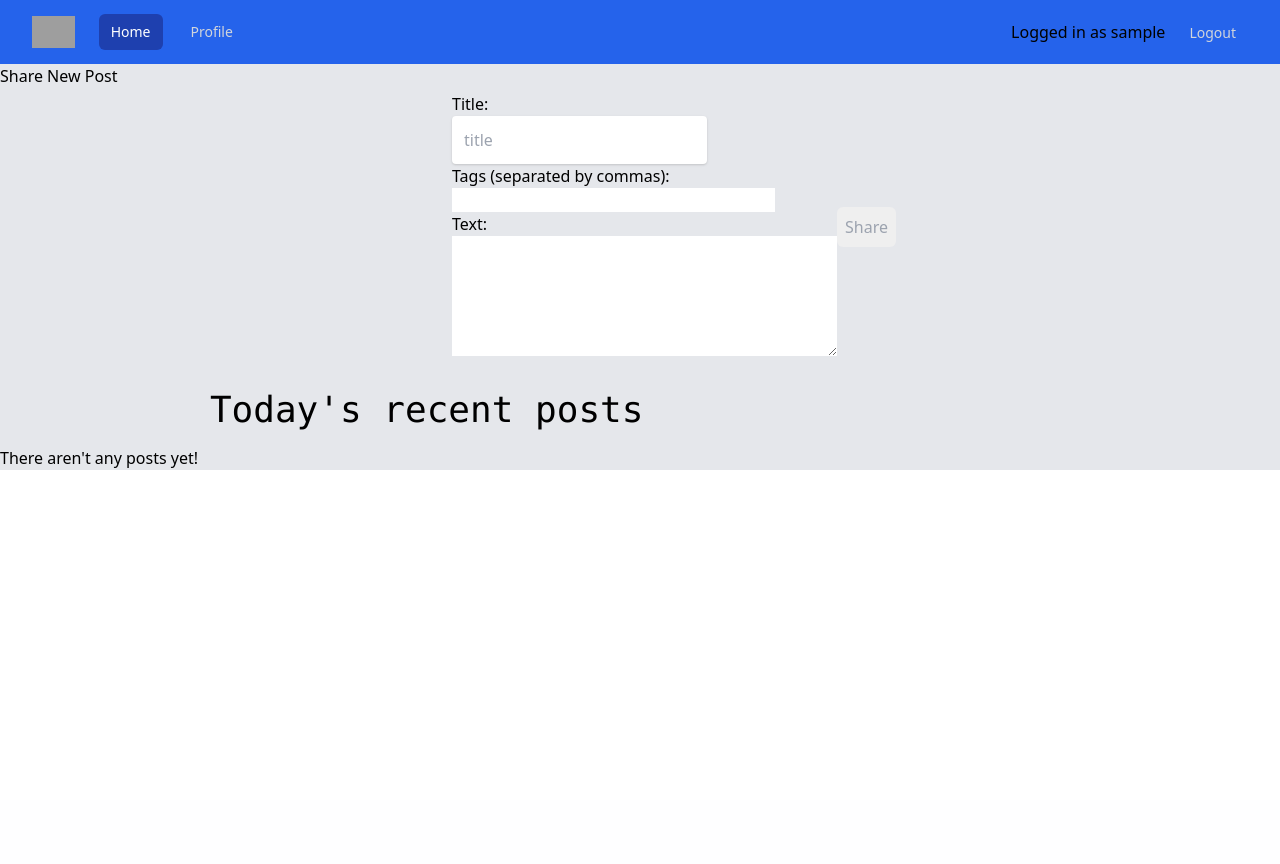
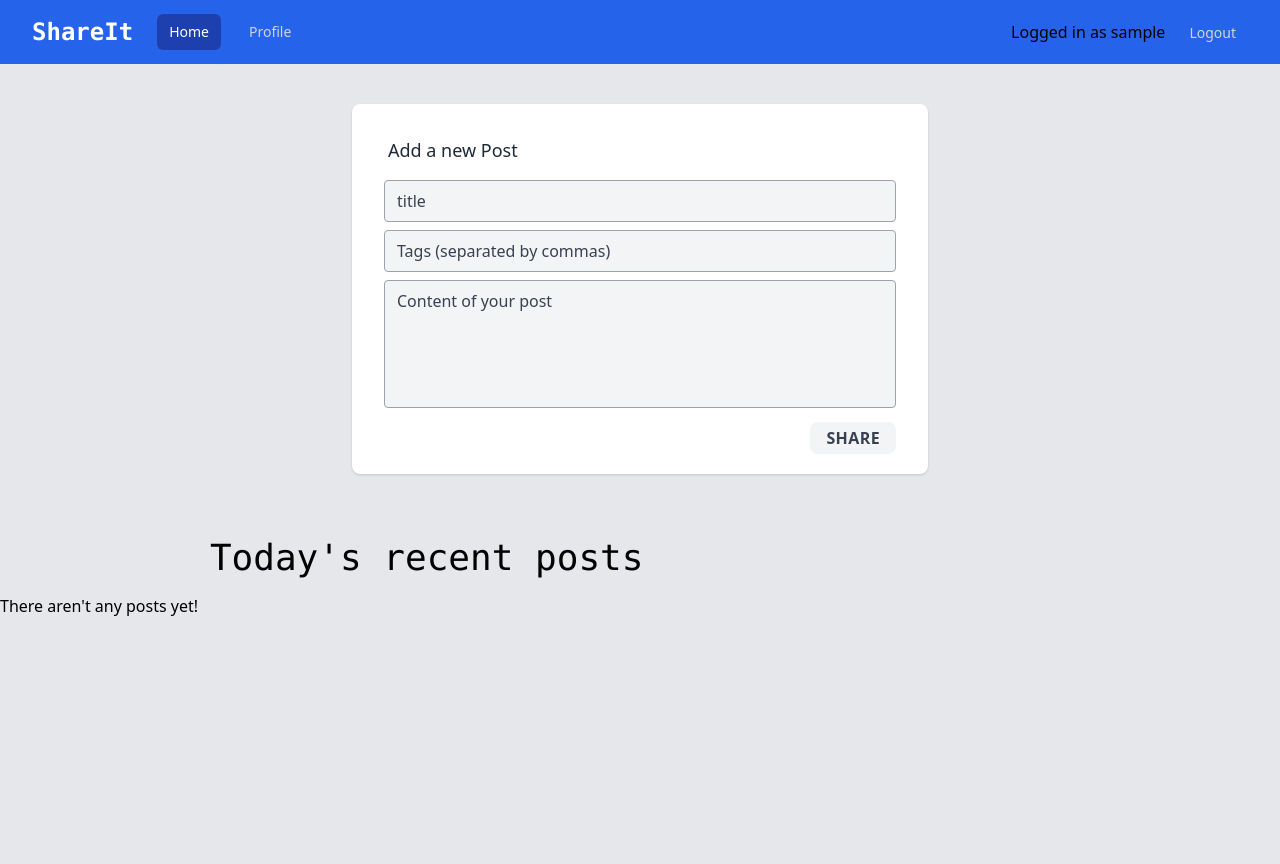
Before and after one commit to przemyslawmarkiewicz/ShareIt-flask, a Flask app: template app/templates/index.html in a window 1280 px wide. Before the commit the page ends 470 px from the top, so only its background shows below. Run offline with Flask 2, Linux system fonts and the light colour scheme; the template is opened without the code that fills it, so the values that code supplies are empty; the visitor is signed in with stand-in values (Sample User, id 1); grey boxes are pictures that could not be loaded.

Commit message:
added undraw, styling add post form

```diff
--- a/app/models.py
+++ b/app/models.py
@@ -42,6 +42,7 @@ class User:
             title=title,
             text=text,
             timestamp=timestamp(),
+            likes=0,
             date=date()
         )
         rel = Relationship(user, 'PUBLISHED', post)
@@ -60,6 +61,11 @@ class User:
     def like_post(self, post_id):
         user = self.find()
         post = matcher.match('Post', id=post_id).first()
+        query = """
+        MATCH (post:Post {id:$id})
+        SET post.likes = post.likes + 1
+        """
+        graph.run(query, id=post_id)
         graph.merge(Relationship(user, 'LIKED', post))
 
     def get_recent_posts(self):
--- a/app/templates/_base.html
+++ b/app/templates/_base.html
@@ -6,8 +6,8 @@
       <div class="relative flex items-center justify-between h-16">
         <div class="flex-1 flex items-center justify-center sm:items-stretch sm:justify-start">
           <div class="flex-shrink-0 flex items-center">
-            <img class="block lg:hidden h-8 w-auto" src="https://tailwindui.com/img/logos/workflow-mark-indigo-500.svg" alt="Workflow">
-            <img class="hidden lg:block h-8 w-auto" src="https://tailwindui.com/img/logos/workflow-logo-indigo-500-mark-white-text.svg" alt="Workflow">
+            <!-- <img class="hidden lg:block h-8 w-auto" src="https://tailwindui.com/img/logos/workflow-logo-indigo-500-mark-white-text.svg" alt="Workflow"> -->
+            <h3 class="font-bold font-mono md:text-xl text-center lg:text-2xl text-white">ShareIt</h3>
           </div>
           <div class="hidden sm:block sm:ml-6">
             <div class="flex space-x-4">
@@ -40,6 +40,6 @@
   {% for message in get_flashed_messages() %}
     <div class="flash">{{ message }}</div>
   {% endfor %}
-  <div class="container-xl bg-gray-200">
+  <div class="container-xl bg-gray-200 h-screen">
   {% block body %}{% endblock %}
     </div>
--- a/app/templates/display_posts.html
+++ b/app/templates/display_posts.html
@@ -3,22 +3,24 @@
             @import url(https://cdnjs.cloudflare.com/ajax/libs/MaterialDesign-Webfont/5.3.45/css/materialdesignicons.min.css);
             </style>
             <div class="min-w-screen bg-gray-200 flex items-center justify-center px-5 py-5">
-                <div class="w-full mx-auto rounded-lg bg-white shadow p-5 text-gray-800" style="max-width: 700px">
+                <div class="w-full mx-auto rounded-lg bg-white shadow p-5 text-gray-800" style="max-width: 800px">
                     <div class="w-full flex mb-4">
                         <div class="flex-grow">
                             <h6 class="font-bold text-md text-gray-600"><a href="{{ url_for('profile', username=row.username) }}">{{ row.username }}</a></h6>
                             <h4 class="font-bold">{{ row.post.title }}</h4>
                         </div>
-                        <div class="w-12 text-right">
+                        <div class="w-14 text-right">
                               <a href="{{ url_for('like_post', post_id=row.post.id) }}">
                                 <i class="mdi mdi-heart text-blue-400 text-3xl"></i>
                               </a>
+                              <p class="text-gray-500 text-xs align-middle">{{ row.post.likes }} likes</p>
 
                         </div>
                     </div>
                     <div class="w-full mb-4">
                         <p class="text-sm">{{ row.post.text }}</p>
                     </div>
+
                     <div class="w-full">
                       {%for tag in row.tags%}
                       <div
--- a/app/templates/index.html
+++ b/app/templates/index.html
@@ -2,20 +2,30 @@
 {% block body %}
 
   {% if session.username %}
-    <h3>Share New Post</h3>
-    <form action="{{ url_for('add_post') }}" method="post">
-      <div class="max-w-sm mx-auto p-1 pr-0 flex items-center">
-        <dl>
-            <dt>Title:</dt>
-            <input type="text" placeholder="title" class="flex-1 appearance-none rounded shadow p-3 text-grey-dark mr-2 focus:outline-none" name="title">
-            <dt>Tags (separated by commas):</dt>
-            <dd><input type="text" size="30" name="tags"></dd>
-            <dt>Text:</dt>
-            <dd><textarea name="text" rows="5" cols="40"></textarea></dd>
-        </dl>
-        <input class="inline-flex items-center justify-center p-2 rounded-md text-gray-400 hover:text-white hover:bg-blue-700 focus:outline-none focus:ring-2 focus:ring-inset focus:ring-white" aria-expanded="false" type="submit" value="Share">
+
+  <div class="min-w-screen bg-gray-200 flex items-center justify-center px-5 py-10">
+      <form class="w-full max-w-xl" action="{{ url_for('add_post') }}" method="post">
+        <div class="w-full mx-auto rounded-lg bg-white shadow p-5 text-gray-800" style="max-width: 800px">
+            <h2 class="px-4 pt-3 pb-2 text-gray-800 text-lg">Add a new Post</h2>
+            <div class="w-full md:w-full px-3 mb-2 mt-2">
+            <input class="bg-gray-100 rounded border border-gray-400 leading-normal resize-none py-2 px-3 w-full font-medium placeholder-gray-700 focus:outline-none focus:bg-white" type="text" placeholder="title" name="title" required>
+            </div>
+            <div class="w-full md:w-full px-3 mb-2 mt-2">
+            <input class="bg-gray-100 rounded border border-gray-400 leading-normal resize-none py-2 px-3 w-full font-medium placeholder-gray-700 focus:outline-none focus:bg-white" type="text" placeholder="Tags (separated by commas)" size="30" name="tags" required>
+          </div>
+            <div class="w-full md:w-full px-3 mb-2 mt-2">
+               <textarea class="bg-gray-100 rounded border border-gray-400 leading-normal resize-none w-full h-32 py-2 px-3 font-medium placeholder-gray-700 focus:outline-none focus:bg-white" name="text" placeholder='Content of your post' required></textarea>
+            </div>
+            <div class="w-full md:w-full flex items-start md:w-full px-3">
+               <div class="flex items-start w-1/2 text-gray-700 px-2 mr-auto">
+               </div>
+               <div class="-mr-1">
+                  <input type='submit' class="bg-gray-100 font-bold leading-sm uppercase text-gray-700 py-1 px-4 rounded-lg tracking-wide mr-1 hover:bg-blue-400" value='Share'>
+               </div>
+            </div>
+         </form>
       </div>
-      </form>
+   </div>
   {% endif %}
 
 <br>
```
Also changed, not shown: app/static/style.css (deleted, +0 -15 lines), app/templates/login.html (+7 -0 lines), app/templates/register.html (+5 -4 lines), app/views.py (+1 -10 lines), app/static/undraw_authentication.svg (added), app/static/undraw_social_life.svg (added).
